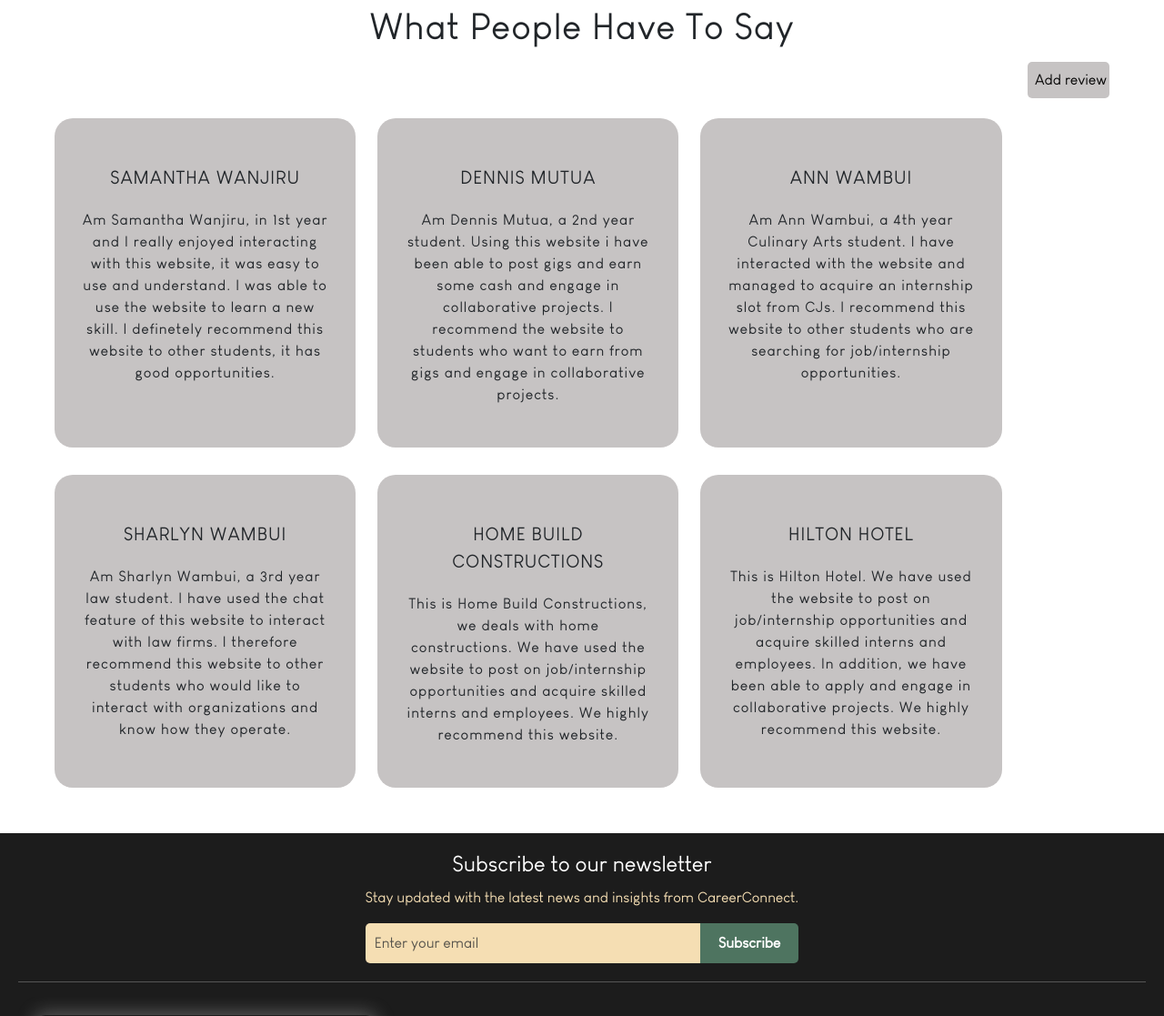
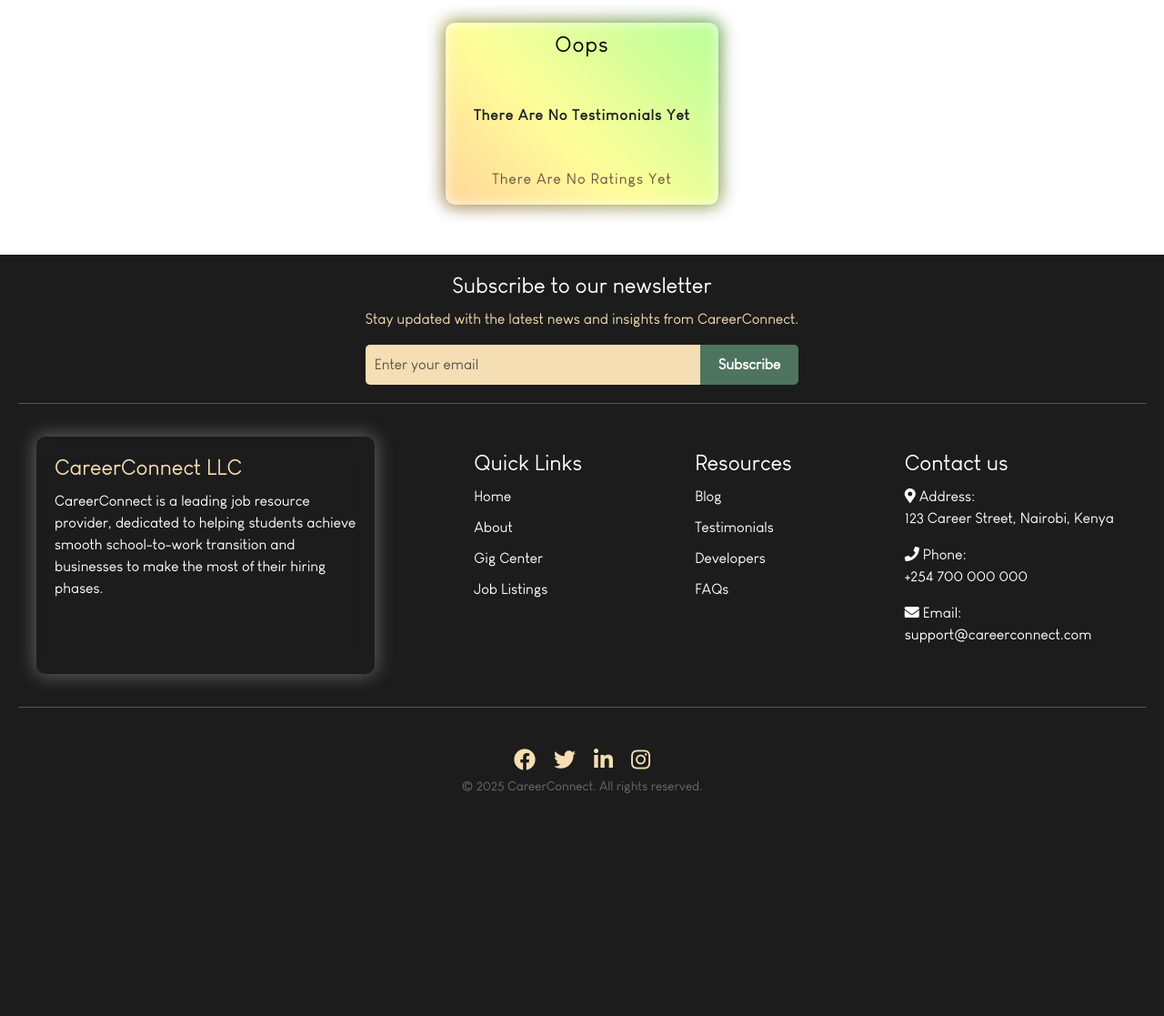
Before and after one commit to BritahKami/ICS-Project-1, a Python web app: template website/templates/reviews/reviews.html in a window 1280 px wide. Shown: the part 80-1197 px from the top of the page at 91% size. After the commit the page ends 952 px from the top, so only its background shows below. Run offline with Jinja, Linux system fonts and the light colour scheme; the template is opened without the code that fills it, so the values that code supplies are empty; some libraries are stand-ins or nearby versions.

Commit message:
#154 - Improved Session Handling & Review Page Logic

```diff
--- a/website/static/css/reviews/reviews.css
+++ b/website/static/css/reviews/reviews.css
@@ -1,17 +1,19 @@
 header {
-    background-image:unset;
+    background-image: unset;
     height: 10vh;
 }
 
-.cta{
+.cta {
     display: none;
 }
+
 /* Styling what people have to say about us section */
-.testimonials{
+.testimonials {
     padding: 5px 0;
     text-align: center;
 }
-.title{
+
+.title {
     max-width: 1200px;
     margin: auto;
     overflow: hidden;
@@ -19,61 +21,108 @@ header {
     text-transform: capitalize;
     letter-spacing: 1px;
 }
-.board{
+
+.board {
     width: 160px;
     height: 5px;
 }
-.row{
-    display: flex;
-    flex-wrap: wrap;
-    justify-content: flex-start;
 
+.testimonial-content {
+    display: grid;
+    grid-template-columns: repeat(auto-fit, minmax(300px, 1fr));
+    gap: 20px;
+    overflow-y: auto;
+    scroll-behavior: smooth;
+    padding: 20px;
+    align-items: center;
+    overscroll-behavior-inline: contain;
 }
-.column{
-    flex: 0 0 30%;
-     max-width: 30%;
-     box-sizing: border-box;
-     padding: 15px;
+
+.testimonial-content .testimonial-card {
+    flex: 0 0 auto;
+    max-width: 300px;
+    min-width: 300px;
+    min-height: 200px;
+    margin: auto;
+    text-align: center;
+    box-shadow: 0px 0px 20px 2px rgba(0, 0, 0, 0.4);
+    border-radius: 10px;
 }
-.testimonial{
-    background: #c6c3c3;
-    padding: 30px;
-    border-radius: 20px;
-    text-align: center;
+
+.testimonial-card:hover {
+    transform: rotate(5deg);
+}
+
+.testimonial-content::-webkit-scrollbar {
+    width: 0;
+}
+
+.testimonial-content .testimonial-card:hover {
+    box-shadow: 0px 0px 20px 2px rgba(0, 0, 0, 0.5);
+}
+
+.testimonial-content .testimonial-card .testimonial-card-name {
+    width: 100%;
+    padding: 10px;
+    height: 50px;
+    overflow: hidden;
+    color: black;
+}
+
+.testimonial-content .testimonial-card .testimonial-card-text {
+    width: 100%;
+    height: 100px;
+    padding: 10px;
+    overflow: hidden;
+    overflow-y: auto;
+    scroll-snap-type: mandatory;
+    scroll-behavior: smooth;
+}
+
+.testimonial-content .testimonial-card .testimonial-card-text::-webkit-scrollbar {
+    width: 2px;
+    background-color: transparent;
+    color: var(--white);
+}
+
+.testimonial-content .testimonial-card .testimonial-card-text p {
+    margin-block: auto;
+    padding-block: 30px;
     height: 100%;
+    font-weight: bold;
 }
-.testimonial img{
-    width: 100px;
-    height: 100px;
-    border-radius: 50%;
+
+.testimonial-content .testimonial-card .testimonial-card-rating {
+    width: 100%;
+    height: 50px;
+    padding: 10px;
+    overflow: hidden;
+    color: var(--primary-color)
 }
-.name{
-    font-size: 20px;
-    text-transform: uppercase;
-   margin: 20px 0;
-}
-#sentence{
+
+#sentence {
     text-transform: none;
 }
-.button-container{
+
+.button-container {
     display: flex;
     justify-content: flex-end;
 }
-.review-button{
-    width: 15%;
-    background-color: #c6c3c3;
+
+.review-button {
+    min-width: 100px;
+    background-color: var(--secondary-color);
+    color: var(--white);
+    font-weight: 600;
     cursor: pointer;
-    margin: 7px 0;
     border-radius: 5px;
-     white-space: nowrap;
 }
-.review-button a{
-    text-decoration: none;
-    color: black;
+
+.review-button:hover {
+    background-color: var(--text-dark);
+    color: var(--white);
 }
-.review-button a:hover{
-     color: rgb(3, 82, 82);
-}
+
 /* Add Reviews Modal */
 .review_container {
     max-width: 400px;
@@ -83,15 +132,13 @@ header {
     backdrop-filter: blur(20px);
     border-radius: 20px;
     position: fixed;
-    justify-content: center;
-    align-items: center;
     top: 50%;
     left: 50%;
     transform: translate(-50%, -50%);
     box-shadow: 0px 0px 20px 2px rgba(0, 0, 0, 0.4);
     color: black;
     display: none;
-    z-index: 1000;
+    z-index: 9999;
 }
 
 .review_container form {
@@ -100,6 +147,8 @@ header {
 
 .review_container label {
     font-weight: bold;
+    display: block;
+    text-align: left;
 }
 
 .review_container input,
@@ -109,9 +158,6 @@ header {
     width: 100%;
     padding: 10px;
     border-radius: 10px;
-    z-index: 9999;
-    align-items: center;
-    justify-content: center;
     margin-bottom: 20px;
     border: 1px solid transparent;
     outline: none;
@@ -126,4 +172,5 @@ header {
     color: white;
     border: none;
     font-weight: 600;
+    justify-content: start;
 }
--- a/website/templates/reviews/reviews.html
+++ b/website/templates/reviews/reviews.html
@@ -13,101 +13,63 @@ CareerConnect | Review
     <section >
         <div class="testimonials">
             <div class="title">
-        <h1>What people have to say</h1>
+                {% if userID %}
                 <div class="button-container"> <button class="review-button" id="review-button">Add review</button> </div>
+                {% endif %}
 
-        <div class="row">
-            <div class="column">
-                <div class="testimonial">
-                    <!-- <img src="{{url_for('static', filename='images/reviews/profile.jpg')}}" alt="Image profile 1"> -->
-                    <div class="name">Samantha Wanjiru</div>
-                    <p id="sentence">Am Samantha Wanjiru, in 1st year and I really enjoyed interacting with this website, it was easy to use and understand. I was able to use the website to learn a new skill. I definetely recommend this website to other students, it has good opportunities.</p>
+                <div class="testimonial-content">
+                {% if reviewsData %}
+                {% for item in reviewsData %}
+                    <div class="testimonial-card reusable">
+                        <div class="testimonial-card-name">
+                            <h4>{{item.fname}} {{item.lname}}</h4>
                         </div>
-
+                        <div class="testimonial-card-text">
+                            <p>{{item.comment}}</p>
                         </div>
-            <div class="column">
-                <div class="testimonial">
-                    <!-- <img src="{{url_for('static', filename='images/reviews/profile1.jpg')}}" alt="Image Profile 2"> -->
-                    <div class="name">Dennis Mutua</div>
-                    <p id="sentence">Am Dennis Mutua, a 2nd year student. Using this website i have been able to post gigs and earn some cash and engage in collaborative projects. I recommend the website to students who want to earn from gigs and engage in collaborative projects.</p>
-                </div>
-
-            </div>
-            <div class="column">
-                <div class="testimonial">
-                    <!-- <img src="{{url_for('static', filename='images/reviews/student.jpg')}}" alt="Image profile 3"> -->
-                    <div class="name">Ann Wambui </div>
-                    <p id="sentence">Am Ann Wambui, a 4th year Culinary Arts student. I have interacted with the website and managed to acquire an internship slot from CJs. I recommend this website to other students who are searching for job/internship opportunities.</p>
-                </div>
-
-            </div>
-
-            <div class="column">
-                <div class="testimonial">
-                    <!-- <img src="{{url_for('static', filename='images/reviews/student1.jpg')}}" alt="Image profile 3"> -->
-                    <div class="name">Sharlyn Wambui </div>
-                    <p id="sentence">Am Sharlyn Wambui, a 3rd year law student. I have used the chat feature of this website to interact with law firms. I therefore recommend this website to other students who would like to interact with organizations and know how they operate.</p>
-                </div>
-
-            </div>
-
-            <div class="column">
-                <div class="testimonial">
-                    <!-- <img src="{{url_for('static', filename='images/reviews/Organization.jpg')}}" alt="Image profile 3"> -->
-                    <div class="name">Home Build Constructions </div>
-                    <p id="sentence">This is Home Build Constructions, we deals with home constructions. We have used the website to post on job/internship opportunities and acquire skilled interns and employees. We highly recommend this website.</p>
-                </div>
-
-            </div>
-
-            <div class="column">
-                <div class="testimonial">
-                    <!-- <img src="{{url_for('static', filename='images/reviews/Organization1.jpg')}}" alt="Image profile 3"> -->
-                    <div class="name">Hilton Hotel</div>
-                    <p id="sentence">This is Hilton Hotel. We have used the website to post on job/internship opportunities and acquire skilled interns and employees. In addition, we have been able to apply and engage in collaborative projects. We highly recommend this website.</p>
-                </div>
-
-            </div>
-
-            {% for review in reviews %}
-            <div class="column">
-                <div class="testimonial">
-                    <!-- <img src="{{ url_for('static', filename='images/reviews/Organization1.jpg') }}" alt="Image profile"> -->
-                    <div class="name">{{ review.fname }} {{ review.lname }}</div>
-                    <p id="sentence">{{ review.comment }}</p>
+                        <div class="testimonial-card-rating">
                             {% autoescape false %}
-                    <p>{{review.stars}}</p>
+                            <p>{{item.stars}}</p>
                             {% endautoescape %}
                         </div>
                     </div>
                     {% endfor %}
+                    {% else %}
+                    <div class="testimonial-card reusable">
+                        <div class="testimonial-card-name">
+                            <h4>Oops</h4>
+                        </div>
+                        <div class="testimonial-card-text">
+                            <p>There are no testimonials yet</p>
+                        </div>
+                        <div class="testimonial-card-rating">
+                            <p>There are no ratings yet</p>
+                        </div>
+                    </div>
+                    {% endif %}
                 </div>
 
+                <!--Add Reviews Form-->
+                {% if userID %}
                 <div class="review_container" id="review_container">
-        <form class="review_form" method="POST">
-            <label for="fname">First Name</label> <br>
-            <input type="text" id="fname" name="fname" required><br>
+                    <form class="review_form" method="POST" action="/reviews">
 
-            <label for="lname">Last Name</label><br>
-            <input type="text" id="lname" name="lname" required><br>
+                        <!--Comment-->
+                        <label for="comment">Add Review</label><br>
+                        <textarea id="comment" name="comment" rows="5" cols="40" placeholder="Write your comment here" required></textarea>
 
+                        <!--Rating-->
                         <label for="rating">Rating (0-100)</label>
-            <input type="number" id="rating" name="rating" min="0" max="100" maxlength="3" placeholder="Enter your rating">
-
-            <label for="comment">Add Review</label><br>
-            <textarea id="comment" name="comment" rows="5" cols="40" placeholder="Write your comment here" required></textarea><br>
+                        <input type="number" id="rating" name="rating" min="0" max="100" minlength="1" maxlength="3" placeholder="Rate us from 0 to 100" required>
 
 
-            <button id="submitBtn" type="submit" >Submit</button>
-            <button  id="close_btn" type="button">Close</button>
-
+                        <button class="btn-2" id="submitBtn" type="submit" >Submit</button>
+                        <button class="btn-2" id="close_btn" type="button">Close</button>
                     </form>
                 </div>
+                {% endif %}
             </div>
-
         </div>
-
-<script src="{{ url_for('static', filename='js/reviews/reviews.js') }}"></script>
     </section>
 
 {% endblock %}
@@ -119,3 +81,8 @@ CareerConnect | Review
 <!--FAQs-->
 {% block faqs %}
 {% endblock %}
+
+<!--Independent JS-->
+{% block js %}
+<script src="{{ url_for('static', filename='js/reviews/reviews.js') }}"></script>
+{% endblock %}
```
Also changed, not shown: website/assets/pages/pages.py (+130 -116 lines), website/templates/reviews/addreviews.html (deleted, +0 -29 lines), website/templates/reviews/oldreviews.html (added, +66 -0 lines). Lines whose indentation alone changed are shown as unchanged.
